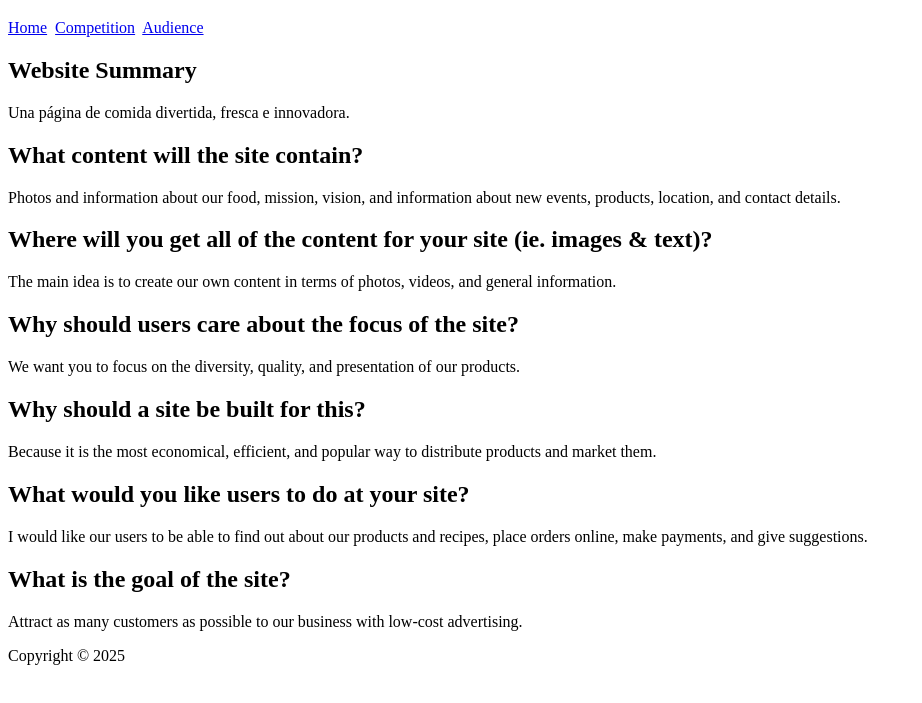
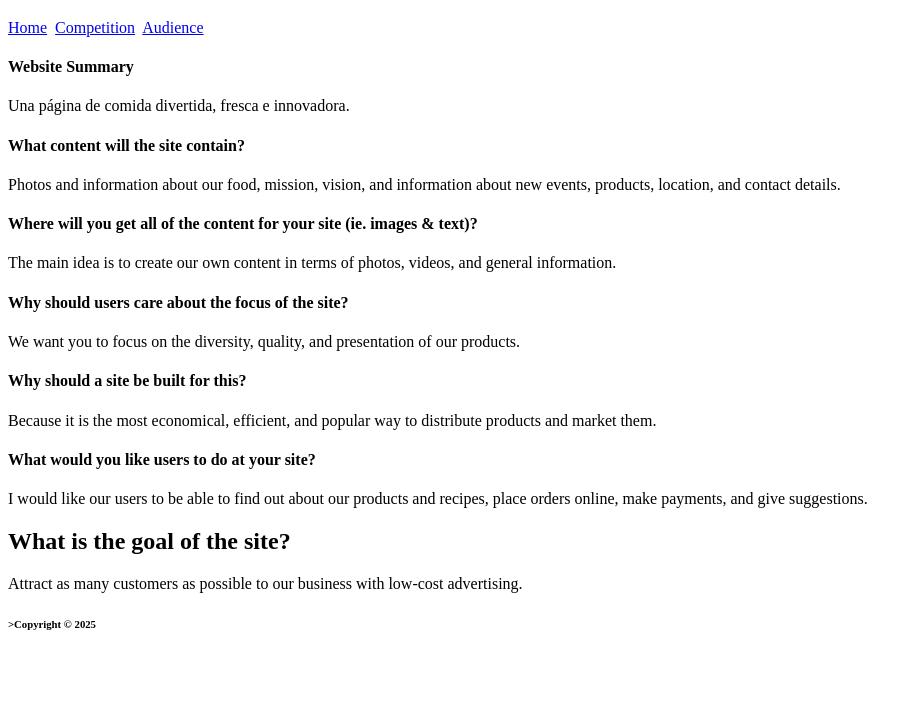
Before and after one commit to d00544415/se1400, a plain HTML site: page milestone1/index.html in a window 1280 px wide. Shown: the part 61-764 px from the top of the page, without its empty margins (0-922 px from the left). Drawn offline with Linux system fonts and the light colour scheme.

Commit message:
after the review made for the processor I chaged the main text from h2 TO H4 also changed footer to h6 and take off the tangs <p> at the footer no more changes

```diff
--- a/milestone1/index.html
+++ b/milestone1/index.html
@@ -19,23 +19,23 @@
     </nav>
 
     <main>
-        <h2>Website Summary</h2>
+        <h4>Website Summary</h4>
         <p>Una página de comida divertida, fresca e innovadora.</p>
 
-        <h2>What content will the site contain?</h2>
+        <h4>What content will the site contain?</h4>
         <p>Photos and information about our food, mission, vision, and information about new events, products, location,
             and contact details.</p>
 
-        <h2>Where will you get all of the content for your site (ie. images & text)?</h2>
+        <h4>Where will you get all of the content for your site (ie. images & text)?</h4>
         <p>The main idea is to create our own content in terms of photos, videos, and general information.</p>
 
-        <h2>Why should users care about the focus of the site?</h2>
+        <h4>Why should users care about the focus of the site?</h4>
         <p>We want you to focus on the diversity, quality, and presentation of our products.</p>
 
-        <h2>Why should a site be built for this?</h2>
+        <h4>Why should a site be built for this?</h4>
         <p>Because it is the most economical, efficient, and popular way to distribute products and market them.</p>
 
-        <h2>What would you like users to do at your site?</h2>
+        <h4>What would you like users to do at your site?</h4>
         <p>I would like our users to be able to find out about our products and recipes, place orders online, make
             payments, and give suggestions.</p>
 
@@ -44,7 +44,7 @@
     </main>
 
     <footer>
-        <p>Copyright © 2025</p>
+        <h6>>Copyright © 2025</h6>
     </footer>
 </body>
 
```
